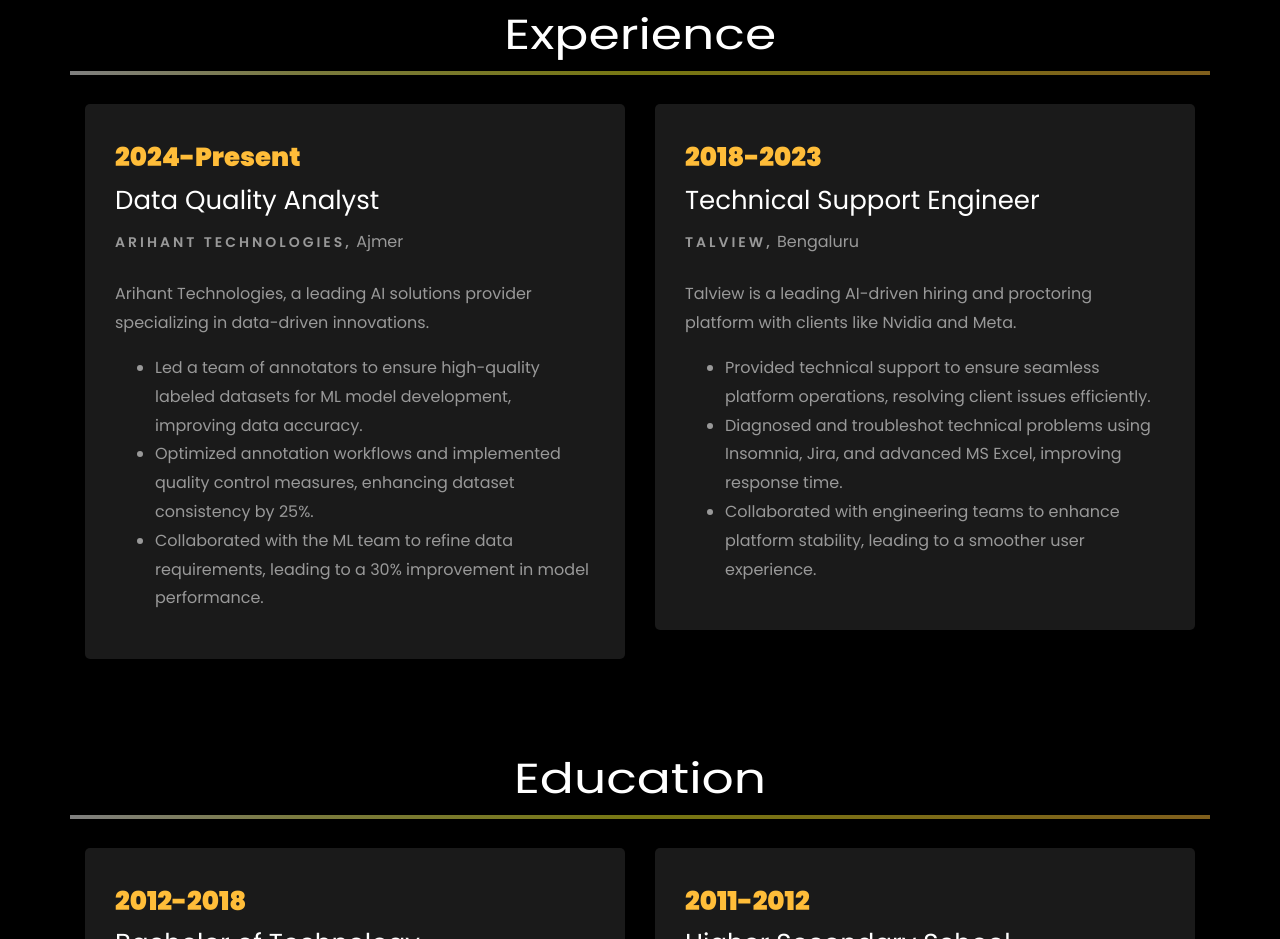
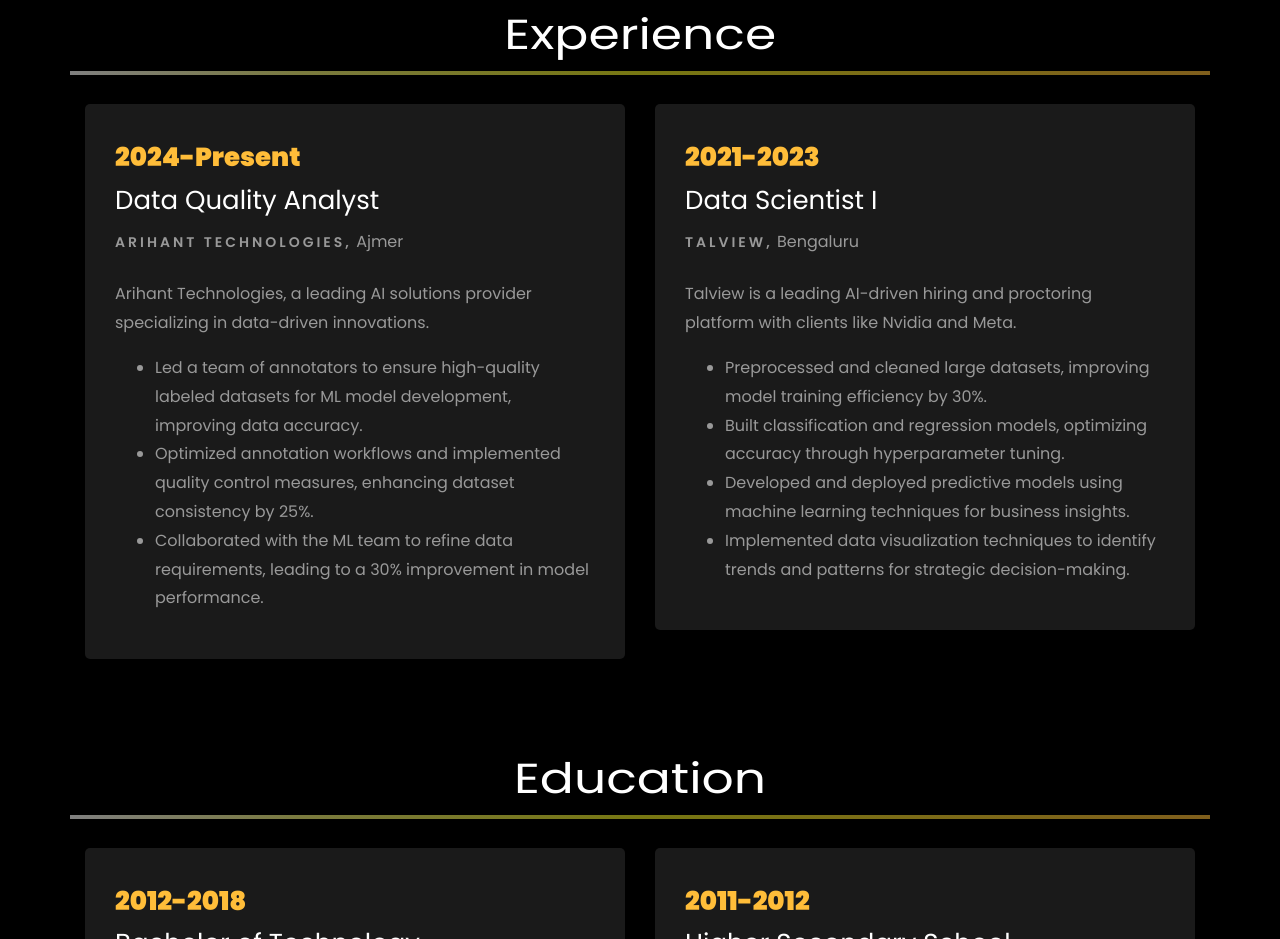
Before and after one commit to VishalPython1594/VishalPython1594.github.io, a plain HTML site: page index.html in a window 1280 px wide. Shown: the part 1983-2922 px from the top of the page. Drawn offline with Linux system fonts and the light colour scheme; files whose address does not match are found by name.

Commit message:
index update

```diff
--- a/index.html
+++ b/index.html
@@ -355,16 +355,18 @@
 
 				<div class="col-md-6">
 					<div class="resume-wrap ftco-animate">
-						<span class="date">2018-2023</span>
-						<h2>Technical Support Engineer</h2>
+						<span class="date">2021-2023</span>
+						<h2>Data Scientist I</h2>
 						<span class="position">Talview,</span>
 						<span class="mt-4">Bengaluru</span>
 						<p class="mt-4">Talview is a leading AI-driven hiring and proctoring platform with clients like Nvidia and Meta.
 							<ul>
-								<li>Provided technical support to ensure seamless platform operations, resolving client issues efficiently.
+								<li>Preprocessed and cleaned large datasets, improving model training efficiency by 30%.
 								</li>
-								<li>Diagnosed and troubleshot technical problems using Insomnia, Jira, and advanced MS Excel, improving response time.</li>
-								<li>Collaborated with engineering teams to enhance platform stability, leading to a smoother user experience.</li>
+								<li>Built classification and regression models, optimizing accuracy through hyperparameter tuning.
+								</li>
+								<li>Developed and deployed predictive models using machine learning techniques for business insights.</li>
+								<li>Implemented data visualization techniques to identify trends and patterns for strategic decision-making.</li>
 							</ul>
 						</p>
 					</div>
@@ -403,7 +405,7 @@
 
     		<div class="row justify-content-center mt-5">
     			<div class="col-md-6 text-center ftco-animate">
-    				<p><a href= "images/Vishal_cv.pdf" download="My_CV.pdf" class="btn btn-primary py-4 px-5">Download CV</a></p>
+    				<p><a href= "images/Vishal_cvds.pdf" download="My_CV.pdf" class="btn btn-primary py-4 px-5">Download CV</a></p>
     			</div>
     		</div>
     	</div>
@@ -583,7 +585,7 @@
           			<span class="icon-globe"></span>
           		</div>
           		<h3 class="mb-4">Download Resume</h3>
-	            <p><a href="images/Vishal_cv.pdf" download="MY_CV.pdf">resumelink</a></p>
+	            <p><a href="images/Vishal_cvds.pdf" download="MY_CV.pdf">resumelink</a></p>
 	          </div>
           </div>
 
```
Also changed, not shown: 1 other file.
